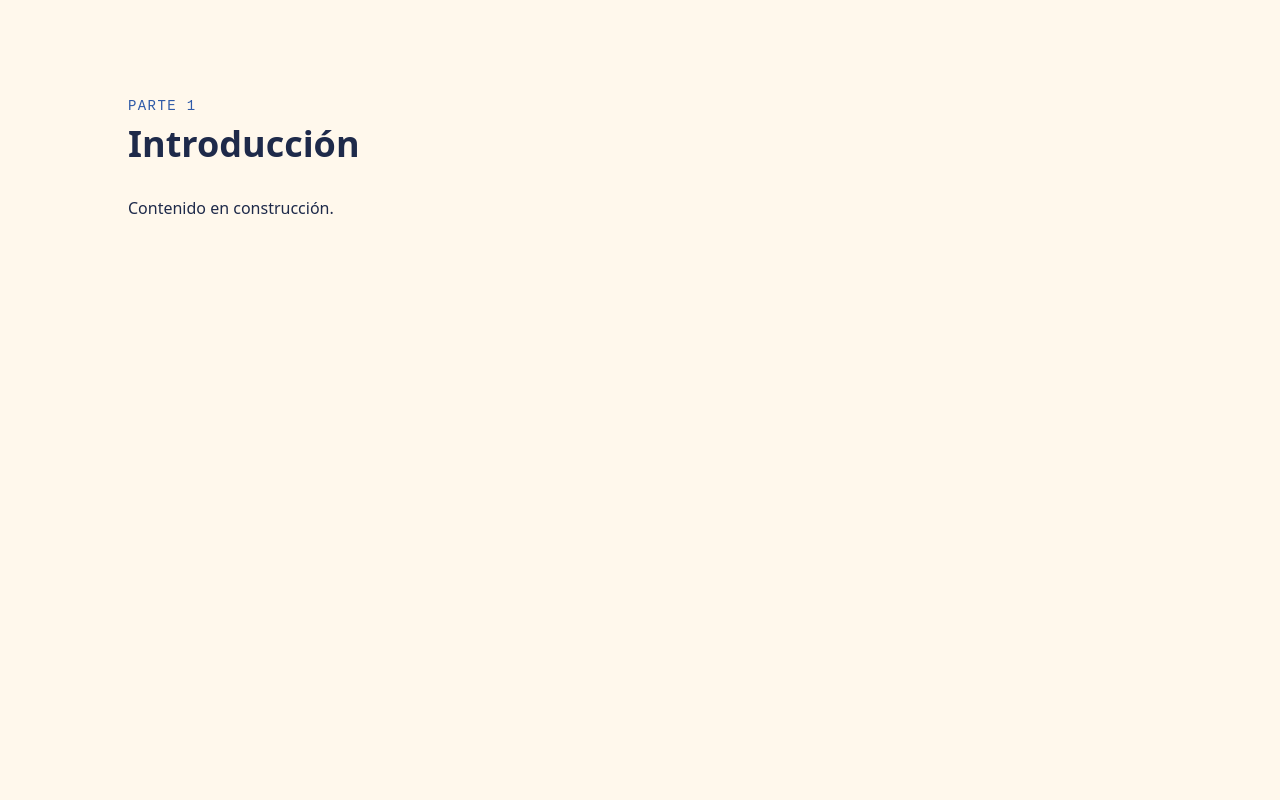
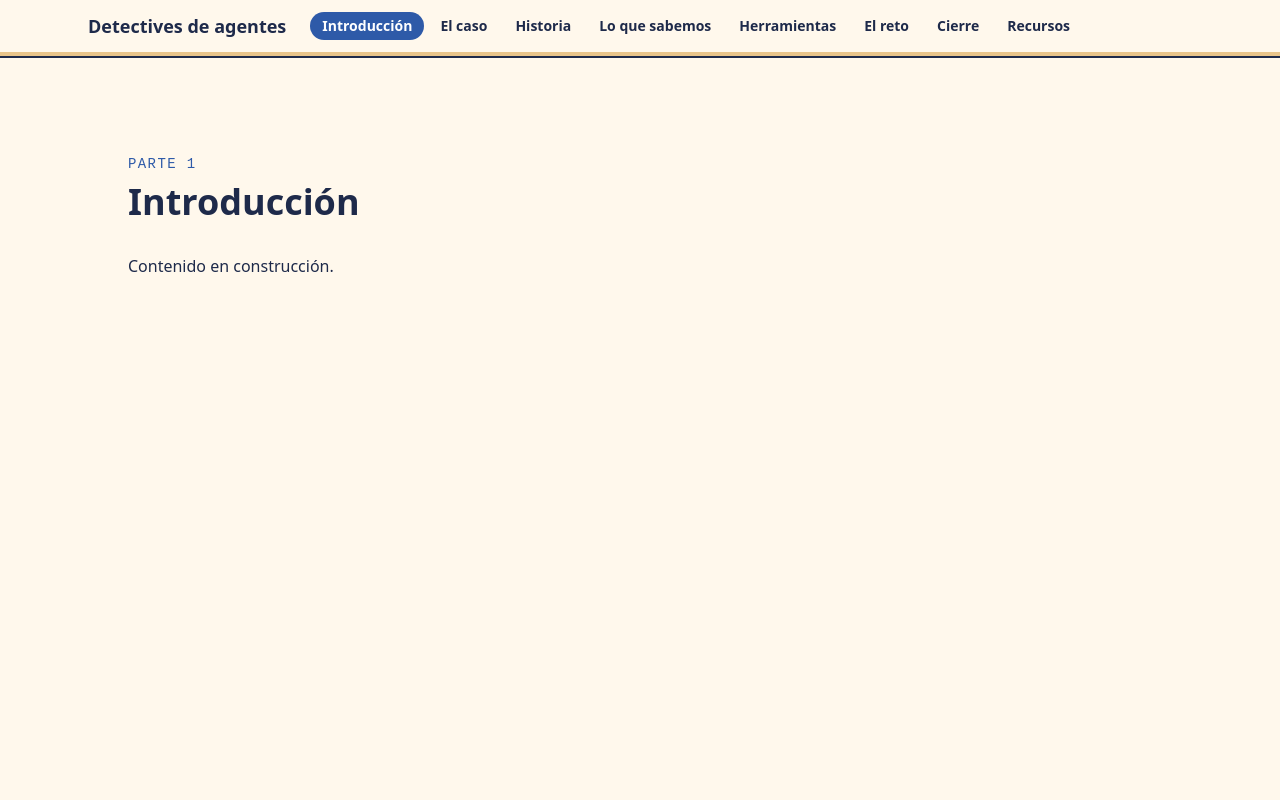
Before and after one commit to drojas-7u7/observabilidad-agentes, a React (Vite) app: page / in a window 1280 px wide. Shown: the top 800 px of the page. Built offline with nearby package versions, Linux system fonts and the light colour scheme.

Commit message:
feat: menú de navegación fijo con sección activa y barra de progreso

```diff
--- a/src/App.tsx
+++ b/src/App.tsx
@@ -1,12 +1,16 @@
+import { NavBar } from './components/NavBar/NavBar'
 import { sections } from './config/sections'
 
 function App() {
   return (
-    <main>
-      {sections.map(({ id, component: Section }) => (
-        <Section key={id} id={id} />
-      ))}
-    </main>
+    <>
+      <NavBar />
+      <main>
+        {sections.map(({ id, component: Section }) => (
+          <Section key={id} id={id} />
+        ))}
+      </main>
+    </>
   )
 }
 
--- /dev/null
+++ b/src/components/NavBar/NavBar.tsx
@@ -0,0 +1,55 @@
+import { sections } from '../../config/sections'
+import { useActiveSection } from '../../hooks/useActiveSection'
+import { useScrollProgress } from '../../hooks/useScrollProgress'
+
+// Se calcula una sola vez, fuera del componente, para no repetirlo en cada dibujado.
+const sectionIds = sections.map((section) => section.id)
+
+/** Menú de navegación fijo, generado a partir de la lista de secciones. */
+export function NavBar() {
+  const activeId = useActiveSection(sectionIds)
+  const progress = useScrollProgress()
+
+  return (
+    <header className="sticky top-0 z-50 border-b-2 border-ink bg-background/95 backdrop-blur">
+      <nav
+        aria-label="Secciones de la masterclass"
+        className="mx-auto flex max-w-6xl items-center gap-6 px-6 py-3"
+      >
+        <a
+          href="#introduccion"
+          className="hidden shrink-0 font-heading text-lg font-bold sm:block"
+        >
+          Detectives de agentes
+        </a>
+
+        <ul className="flex gap-1 overflow-x-auto">
+          {sections.map(({ id, navLabel }) => {
+            const isActive = id === activeId
+            return (
+              <li key={id}>
+                <a
+                  href={`#${id}`}
+                  aria-current={isActive ? 'location' : undefined}
+                  className={`block whitespace-nowrap rounded-full px-3 py-1 text-sm font-semibold transition-colors ${
+                    isActive ? 'bg-primary text-white' : 'hover:bg-surface'
+                  }`}
+                >
+                  {navLabel}
+                </a>
+              </li>
+            )
+          })}
+        </ul>
+      </nav>
+
+      {/* Barra de progreso de lectura */}
+      <div className="h-1 bg-surface" aria-hidden="true">
+        <div
+          className="h-full origin-left bg-accent"
+          style={{ transform: `scaleX(${progress})` }}
+        />
+      </div>
+    </header>
+  )
+}
--- /dev/null
+++ b/src/hooks/useActiveSection.ts
@@ -0,0 +1,32 @@
+import { useEffect, useState } from 'react'
+
+/**
+ * Indica qué sección está visible ahora mismo en pantalla.
+ * Devuelve el identificador de esa sección.
+ */
+export function useActiveSection(ids: string[]): string | null {
+  const [activeId, setActiveId] = useState<string | null>(ids[0] ?? null)
+
+  useEffect(() => {
+    const elements = ids
+      .map((id) => document.getElementById(id))
+      .filter((element): element is HTMLElement => element !== null)
+
+    const observer = new IntersectionObserver(
+      (entries) => {
+        const visible = entries.filter((entry) => entry.isIntersecting)
+        if (visible.length > 0) {
+          setActiveId(visible[0].target.id)
+        }
+      },
+      // Solo cuenta como "activa" la sección que cruza una franja estrecha
+      // a media altura de la pantalla.
+      { rootMargin: '-40% 0px -55% 0px' },
+    )
+
+    elements.forEach((element) => observer.observe(element))
+    return () => observer.disconnect()
+  }, [ids])
+
+  return activeId
+}
--- /dev/null
+++ b/src/hooks/useScrollProgress.ts
@@ -0,0 +1,26 @@
+import { useEffect, useState } from 'react'
+
+/** Calcula cuánto se ha avanzado en la página: 0 al principio y 1 al final. */
+function getScrollProgress(): number {
+  const maxScroll = document.documentElement.scrollHeight - window.innerHeight
+  return maxScroll > 0 ? window.scrollY / maxScroll : 0
+}
+
+/** Devuelve el progreso de lectura de la página, entre 0 y 1. */
+export function useScrollProgress(): number {
+  const [progress, setProgress] = useState(getScrollProgress)
+
+  useEffect(() => {
+    const update = () => setProgress(getScrollProgress())
+
+    window.addEventListener('scroll', update, { passive: true })
+    window.addEventListener('resize', update)
+
+    return () => {
+      window.removeEventListener('scroll', update)
+      window.removeEventListener('resize', update)
+    }
+  }, [])
+
+  return progress
+}
--- a/src/index.css
+++ b/src/index.css
@@ -16,7 +16,7 @@
     color: var(--color-ink);
     font-family: var(--font-body);
     -webkit-font-smoothing: antialiased;
-  }
+      }
 
   h1,
   h2,
@@ -24,4 +24,11 @@
   h4 {
     font-family: var(--font-heading);
   }
+
+  @media (prefers-reduced-motion: no-preference) {
+    html {
+      scroll-behavior: smooth;
+    }
+  }
+
 }
```
